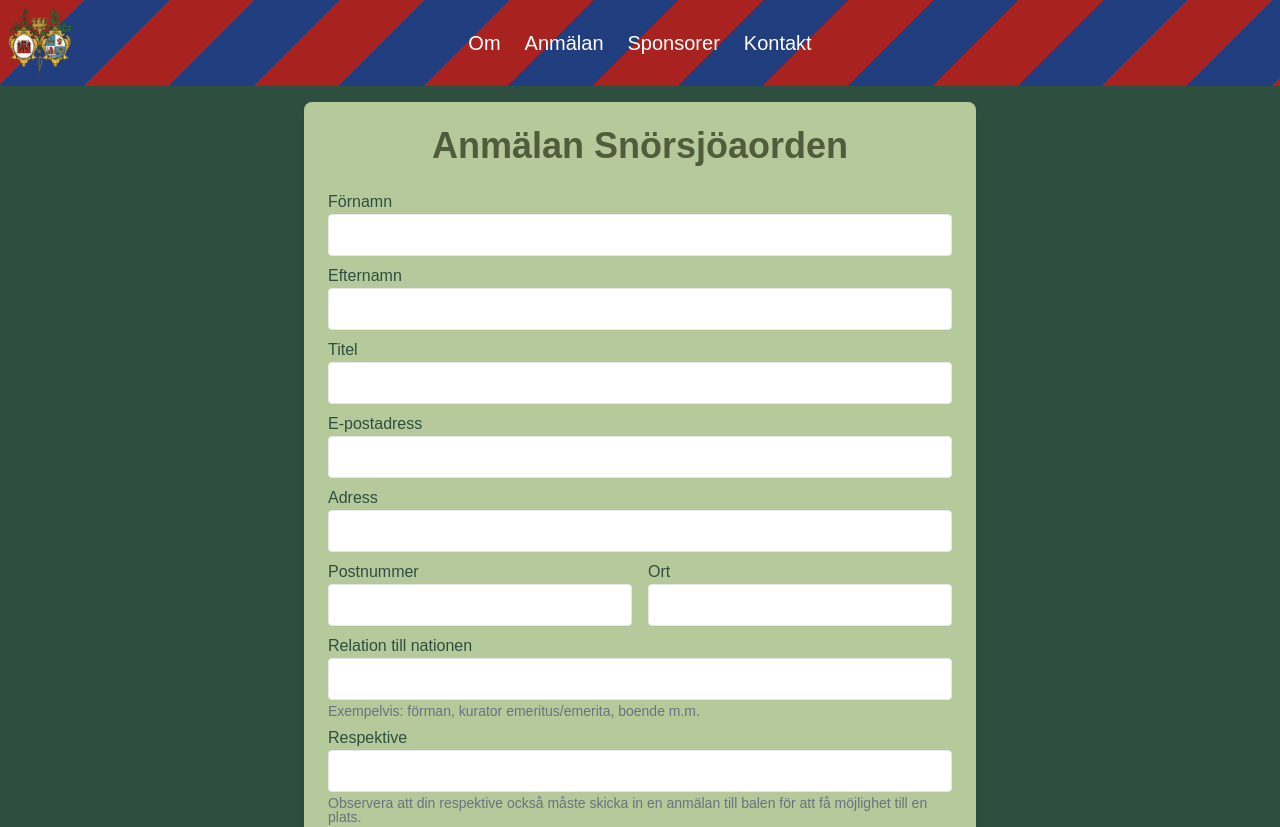
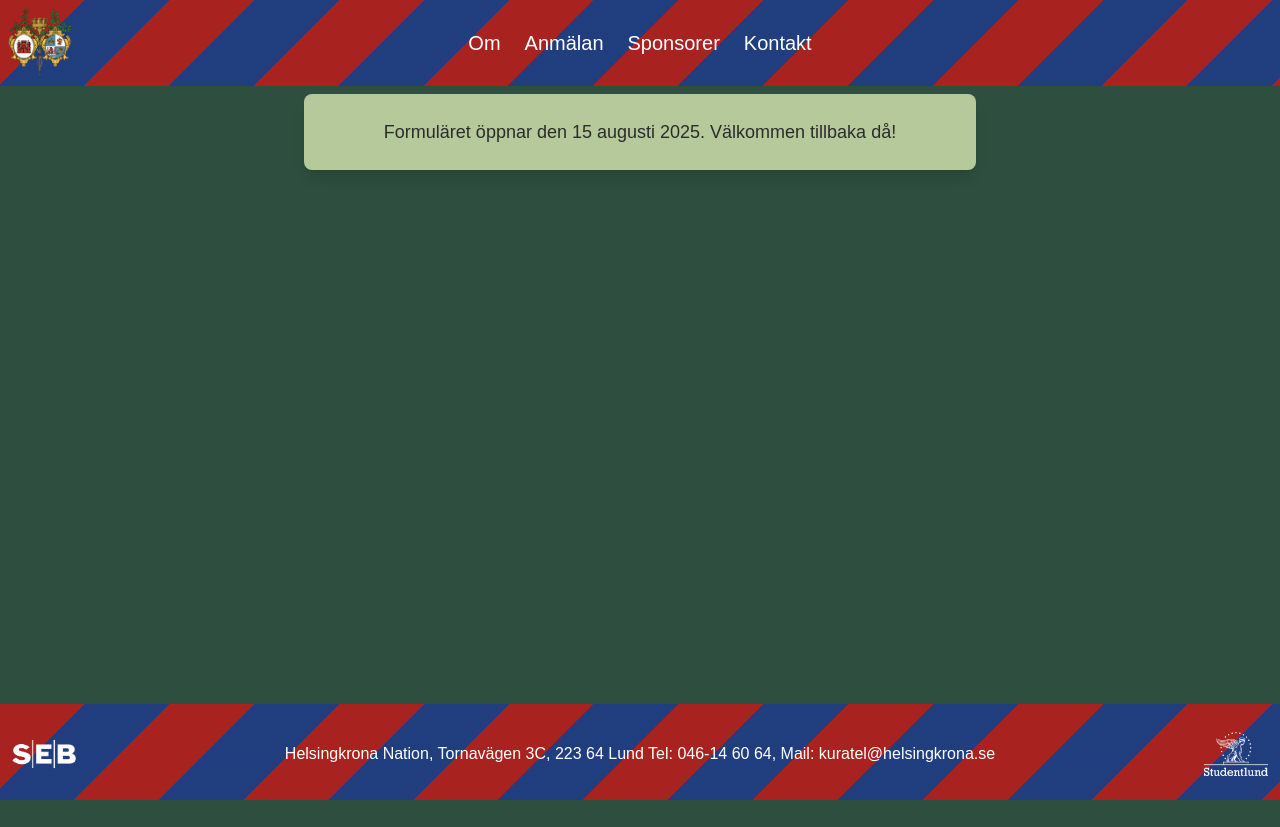
Before and after one commit to helsingkrona/HB-balhemsida, a Next.js app: page /anmalan in a window 1280 px wide. Shown: the top 827 px of the page. After the commit the page ends 800 px from the top, so only its background shows below. Built offline with nearby package versions, Linux system fonts and the light colour scheme.

Commit message:
implemented time controll for the signup

```diff
--- a/app/anmalan/page.tsx
+++ b/app/anmalan/page.tsx
@@ -1,12 +1,21 @@
 "use client";
 
 import { useForm } from "react-hook-form";
-import { useState } from "react";
+import { useState, useEffect } from "react";
 
 
 import { SignUpFormData } from "@/google_sheets/helper";
 
 export default function AnmalanPage() {
+  const [isVisible, setIsVisible] = useState(false);
+
+  useEffect(() => {
+    const now = new Date();
+    const openDate = new Date("2025-08-15T00:00:00"); // Byt till ditt datum
+    if (now >= openDate) {
+      setIsVisible(true);
+    }
+  }, []);
 
   const {
     register,
@@ -33,6 +42,18 @@ export default function AnmalanPage() {
       alert("Något har gått fel, försök igen. Om felet kvarstår kontakta it@helsingkrona.se");
     }
   };
+
+  if (!isVisible) {
+    return (
+      <div className="p-2">
+      <div className="text-center p-6 bg-darkerGreen max-w-2xl shadow-lg rounded-lg mx-auto">
+        <p className="text-lg font-medium">
+          Formuläret öppnar den 15 augusti 2025. Välkommen tillbaka då!
+        </p>
+      </div>
+      </div>
+    );
+  }
 
   return (
     <main>
```
